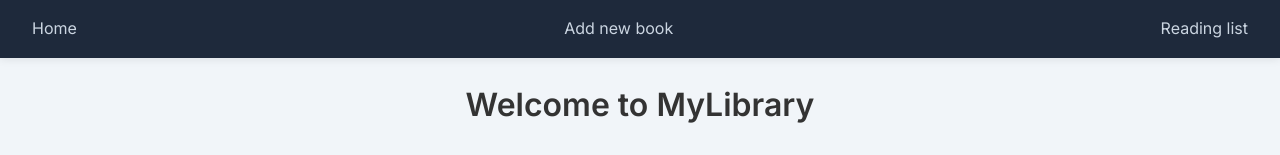
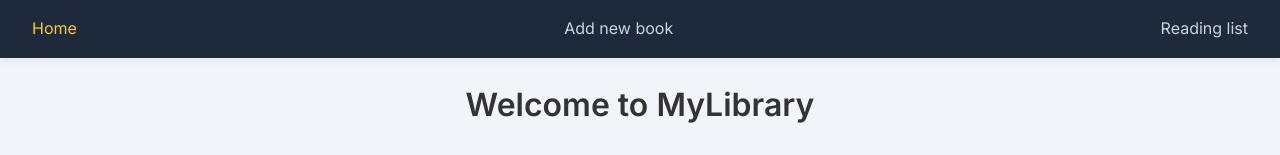
Before and after one commit to Leohuguenin/phase-2-project-my-library, a React (Create React App) app: page / in a window 1280 px wide. Shown: the top 155 px of the page. Built offline with nearby package versions, Linux system fonts and the light colour scheme; no server answers; data requests are answered from the project's data file.

Commit message:
Update navbar

```diff
--- a/src/Components/NavBar.js
+++ b/src/Components/NavBar.js
@@ -4,7 +4,7 @@ import { NavLink } from "react-router-dom";
 function NavBar() {
   return (
     <div className="navbar nav-links">
-      <NavLink exact to="/books">
+      <NavLink exact to="/">
         Home
       </NavLink>
       <NavLink exact to="/new-book-form">
```
